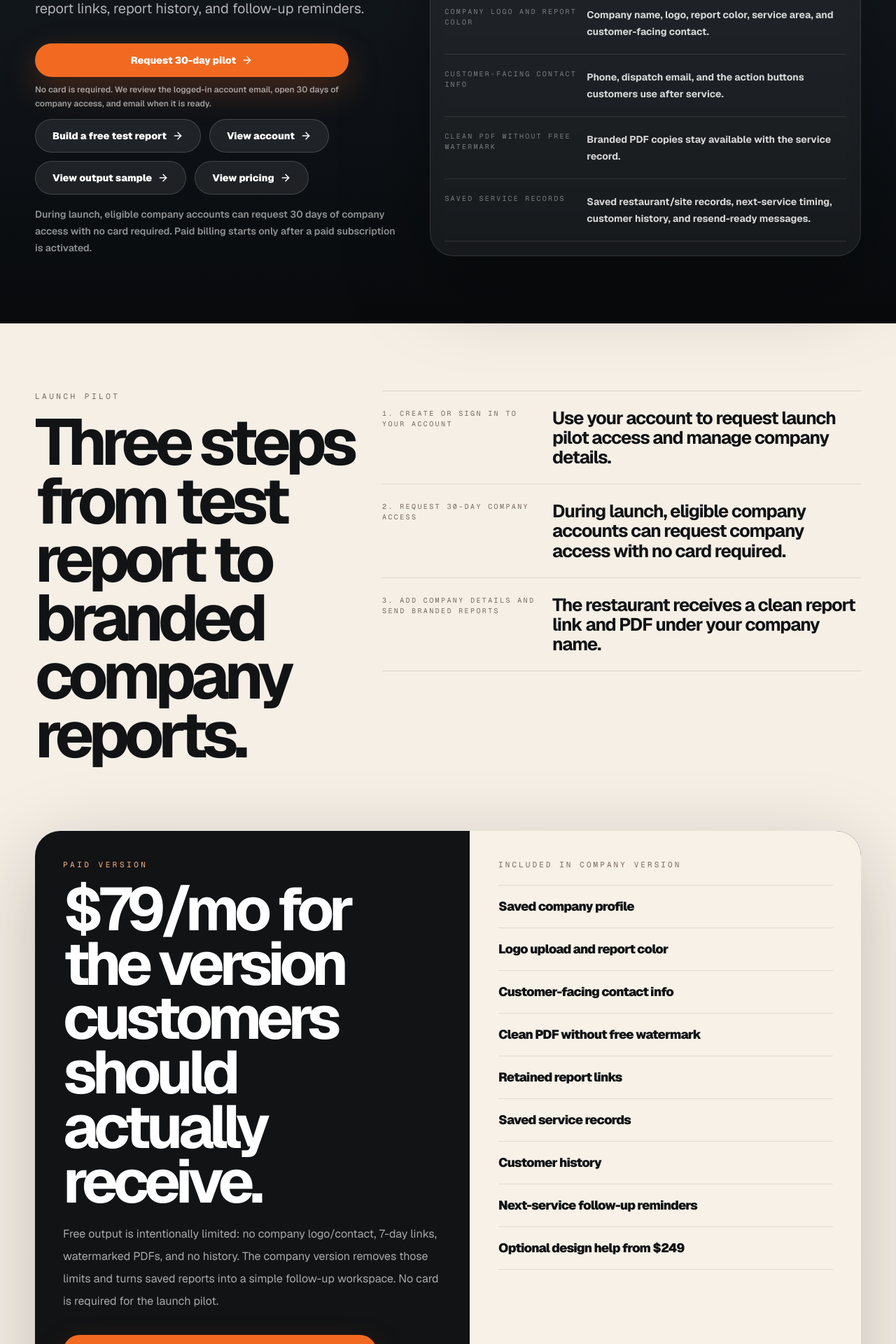
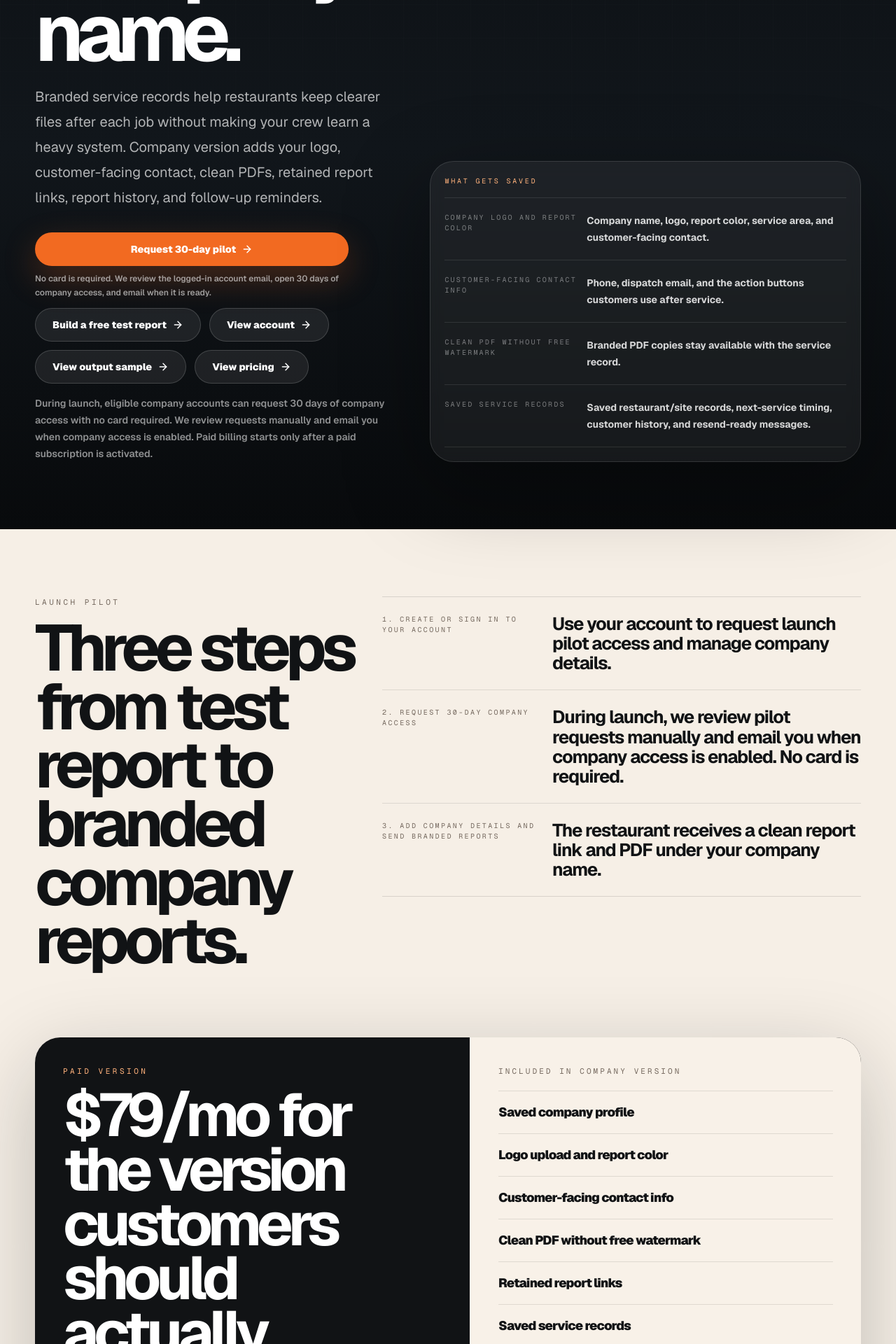
Before and after one commit to ichbinhyeok/kitchenpermit, a Next.js app in the folder frontend/: page /company-version in a window 1280 px wide. Shown: the part 760-2680 px from the top of the page at 70% size. Built offline with nearby package versions, Linux system fonts and the light colour scheme; no server answers.

Commit message:
Tune recordkeeping conversion copy

```diff
--- a/frontend/src/app/(marketing)/company-version/page.tsx
+++ b/frontend/src/app/(marketing)/company-version/page.tsx
@@ -13,7 +13,7 @@ import { publicPageMetadata } from "@/lib/seo";
 export const metadata: Metadata = publicPageMetadata({
   title: "Company Version",
   description:
-    "The paid KitchenPermit company version for saved company details, retained service report links, clean PDFs, and report history.",
+    "The paid KitchenPermit company version for branded service records, retained report links, clean PDFs, and report history.",
   path: "/company-version",
 });
 
@@ -26,7 +26,7 @@ const storedItems = [
 
 const flowItems = [
   ["1. Create or sign in to your account", "Use your account to request launch pilot access and manage company details."],
-  ["2. Request 30-day company access", "During launch, eligible company accounts can request company access with no card required."],
+  ["2. Request 30-day company access", "During launch, we review pilot requests manually and email you when company access is enabled. No card is required."],
   ["3. Add company details and send branded reports", "The restaurant receives a clean report link and PDF under your company name."],
 ] as const;
 
@@ -70,12 +70,13 @@ export default function CompanyVersionPage() {
               Company version // {AXIS1_COMPANY_MONTHLY_PRICE}
             </p>
             <h1 className="mt-5 max-w-[12ch] font-display text-[clamp(3.2rem,10vw,7.2rem)] font-bold leading-[0.86] tracking-[-0.085em]">
-              Send reports under your company name.
+              Send branded service records under your company name.
             </h1>
             <p className="mt-6 max-w-2xl text-base leading-8 text-white/68 md:text-xl md:leading-9">
-              The free builder is for testing. The company version adds your
-              logo, customer-facing contact, clean PDFs, retained report links,
-              report history, and follow-up reminders.
+              Branded service records help restaurants keep clearer files after
+              each job without making your crew learn a heavy system. Company
+              version adds your logo, customer-facing contact, clean PDFs,
+              retained report links, report history, and follow-up reminders.
             </p>
             <div className="mt-8 flex flex-col gap-3 sm:flex-row sm:flex-wrap">
               <PaddleCheckoutButton
@@ -99,8 +100,9 @@ export default function CompanyVersionPage() {
             </div>
             <p className="mt-4 max-w-xl text-sm font-semibold leading-6 text-white/54">
               During launch, eligible company accounts can request 30 days of
-              company access with no card required. Paid billing starts only
-              after a paid subscription is activated.
+              company access with no card required. We review requests manually
+              and email you when company access is enabled. Paid billing starts
+              only after a paid subscription is activated.
             </p>
           </div>
 
@@ -161,8 +163,9 @@ export default function CompanyVersionPage() {
                 Free output is intentionally limited: no company logo/contact,
                 7-day links, watermarked PDFs, and no history. The company
                 version removes those limits and turns saved reports into a
-                simple follow-up workspace. No card is required for the launch
-                pilot.
+                simple follow-up workspace. Keeping one recurring customer can
+                cover far more than the cost of KitchenPermit. No card is
+                required for the launch pilot.
               </p>
               <div className="mt-8 flex flex-col gap-3 sm:flex-row sm:flex-wrap">
                 <PaddleCheckoutButton
--- a/frontend/src/app/(marketing)/page.tsx
+++ b/frontend/src/app/(marketing)/page.tsx
@@ -11,7 +11,7 @@ import { publicPageMetadata } from "@/lib/seo";
 export const metadata: Metadata = publicPageMetadata({
   title: "KitchenPermit | Hood Cleaning Service Report Software",
   description:
-    "KitchenPermit helps hood cleaning companies send restaurant-ready service reports with photos, open items, next actions, and a PDF copy.",
+    "KitchenPermit helps hood cleaning companies send customer-ready service records with photos, open items, next actions, and a PDF copy.",
   path: "/",
 });
 
@@ -159,15 +159,16 @@ export default function HomePage() {
         <div className="relative mx-auto flex min-h-[calc(100svh-140px)] w-[min(1240px,100%)] flex-col justify-end gap-8">
           <Reveal className="max-w-5xl">
             <p className="font-mono text-[11px] uppercase tracking-[0.34em] text-[#ffb27c]">
-              For hood cleaning companies
+              Hood cleaning service report software
             </p>
             <h1 className="mt-5 max-w-[15ch] font-display text-[clamp(2.95rem,8.7vw,6.35rem)] font-bold leading-[0.88] tracking-[-0.075em] text-white">
               Send hood cleaning reports your customers can actually save.
             </h1>
             <p className="mt-6 max-w-2xl text-base leading-8 text-white/72 md:text-xl md:leading-9">
-              Create a simple hood cleaning service record with before/after
-              photos, service date, blocked access, and next actions, ready for
-              customers to save with their job files.
+              KitchenPermit helps hood cleaning companies create customer-ready
+              service records with service date, before/after photos, blocked
+              access, next actions, a link, and a PDF copy customers can save
+              with job files.
             </p>
             <div className="mt-7 flex flex-col gap-3 sm:flex-row sm:flex-wrap">
               <ActionLink href="/axis-1/tool?account=free" tone="accent">
--- a/frontend/src/app/(marketing)/pricing/page.tsx
+++ b/frontend/src/app/(marketing)/pricing/page.tsx
@@ -179,8 +179,8 @@ export default function PricingPage() {
             <p className="text-sm font-semibold leading-6 text-muted-foreground md:text-base md:leading-7">
               Create or sign into an account, verify the email, then request 30
               days of company access with no card. We review the account email,
-              enable the company version, and ask for product feedback after
-              you use it.
+              enable the company version, email you when access is ready, and
+              ask for product feedback after you use it.
             </p>
             <div className="flex flex-col gap-2 sm:flex-row sm:flex-wrap">
               <Link
@@ -271,6 +271,10 @@ export default function PricingPage() {
             <h2 className="mt-4 font-display text-[2.1rem] font-bold leading-[0.94] tracking-[-0.06em] text-foreground md:text-4xl">
               Paid is not more editing. Paid is trust, storage, and continuity.
             </h2>
+            <p className="mt-4 max-w-md text-sm font-semibold leading-6 text-muted-foreground">
+              Keeping one recurring customer can cover far more than the cost of
+              KitchenPermit.
+            </p>
           </div>
           <div className="divide-y divide-border border-y border-border">
             {freeVsPaid.map(([label, copy]) => (
```
Also changed, not shown: 1 other file (tests, documents, lock files or other folders).
